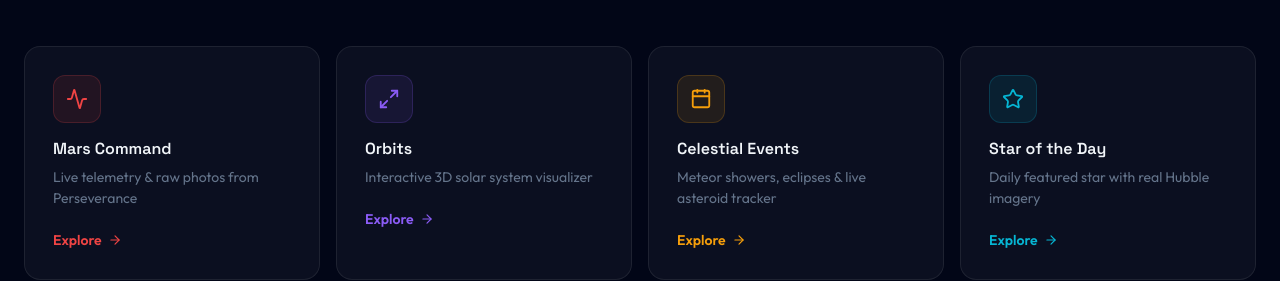
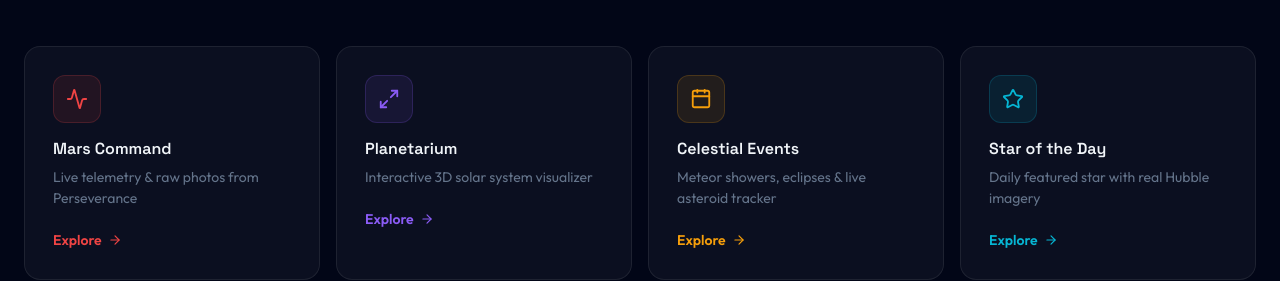
Before and after one commit to ananya09co/astronomy, a Next.js app: page / in a window 1280 px wide. Shown: the part 1160-1441 px from the top of the page. Built offline with nearby package versions, Linux system fonts and the light colour scheme; no server answers; the database is empty.

Commit message:
Renamed Orbits to Planetarium for clarity

```diff
--- a/src/app/page.tsx
+++ b/src/app/page.tsx
@@ -7,7 +7,7 @@
 
 const sectionCards = [
   { href: '/mars', icon: Activity, label: 'Mars Command', desc: 'Live telemetry & raw photos from Perseverance', color: '#ef4444', bg: 'rgba(239,68,68,0.1)' },
-  { href: '/planetarium', icon: Maximize2, label: 'Orbits', desc: 'Interactive 3D solar system visualizer', color: '#8b5cf6', bg: 'rgba(139,92,246,0.1)' },
+  { href: '/planetarium', icon: Maximize2, label: 'Planetarium', desc: 'Interactive 3D solar system visualizer', color: '#8b5cf6', bg: 'rgba(139,92,246,0.1)' },
   { href: '/events', icon: Calendar, label: 'Celestial Events', desc: 'Meteor showers, eclipses & live asteroid tracker', color: '#f59e0b', bg: 'rgba(245,158,11,0.1)' },
   { href: '/star-of-day', icon: Star, label: 'Star of the Day', desc: 'Daily featured star with real Hubble imagery', color: '#06b6d4', bg: 'rgba(6,182,212,0.1)' },
   { href: '/news', icon: Newspaper, label: 'Space News', desc: 'Live feed from NASA, SpaceX, ESA & more', color: '#6366f1', bg: 'rgba(99,102,241,0.1)' },
```
